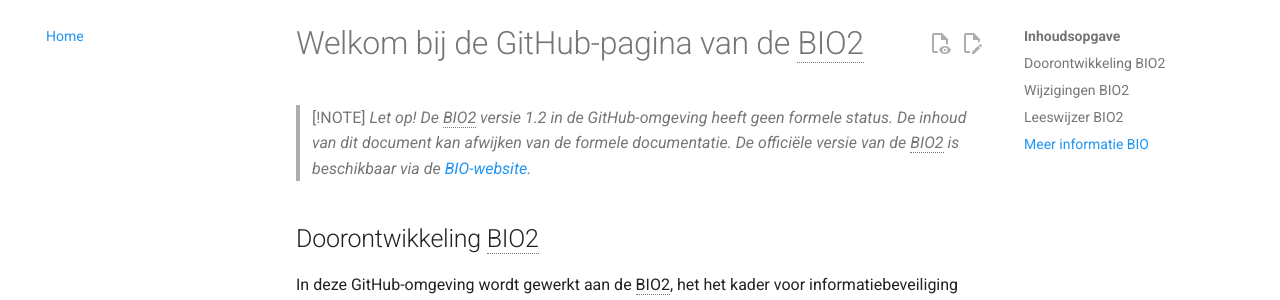
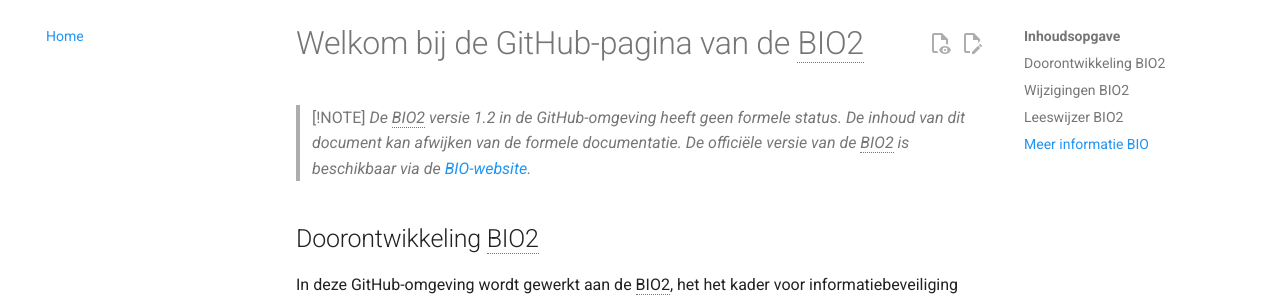
Before and after one commit to MinBZK/Baseline-Informatiebeveiliging-Overheid, an MkDocs documentation site: the page built from docs/index.md, in a window 1280 px wide and 1181 px high. Shown: the part 123-423 px from the top of the window. Built offline with MkDocs 1.6.1 and Material for MkDocs 9.7.7, drawn with Linux system fonts in a browser that asks for light colours; comment, search, counter and statistics services are not loaded.

Commit message:
Update index.md
de tekst Let op! verwijderd.

```diff
--- a/docs/index.md
+++ b/docs/index.md
@@ -1,6 +1,6 @@
 #  Welkom bij de GitHub-pagina van de BIO2
 > [!NOTE]
-> _Let op! De BIO2 versie 1.2 in de GitHub-omgeving heeft geen formele status. De inhoud van dit document kan afwijken van de formele documentatie. De officiële versie van de BIO2 is beschikbaar via de [BIO-website](https://www.bio-overheid.nl/category/producten/bio)._
+> _De BIO2 versie 1.2 in de GitHub-omgeving heeft geen formele status. De inhoud van dit document kan afwijken van de formele documentatie. De officiële versie van de BIO2 is beschikbaar via de [BIO-website](https://www.bio-overheid.nl/category/producten/bio)._
 
 ## Doorontwikkeling BIO2
 In deze GitHub-omgeving wordt gewerkt aan de BIO2, het het kader voor informatiebeveiliging voor de overheid.
```
